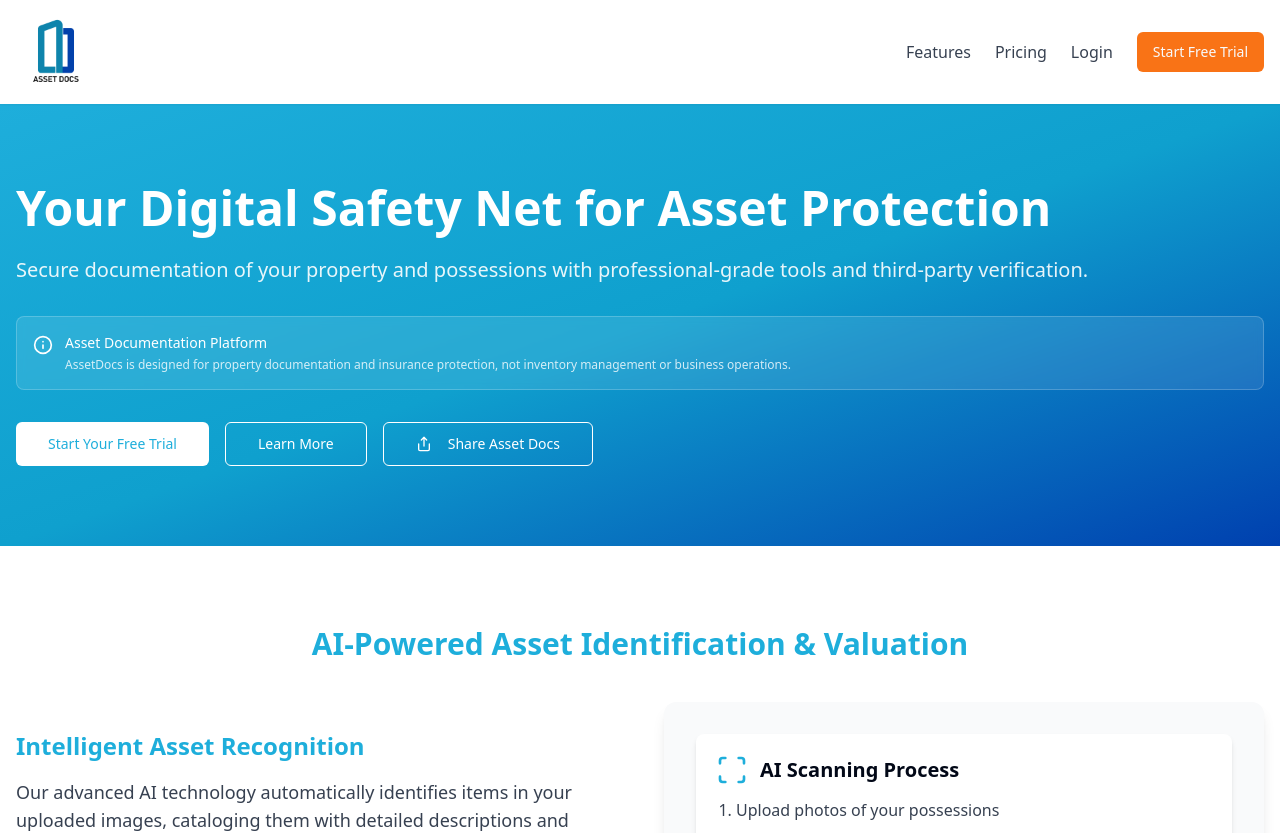
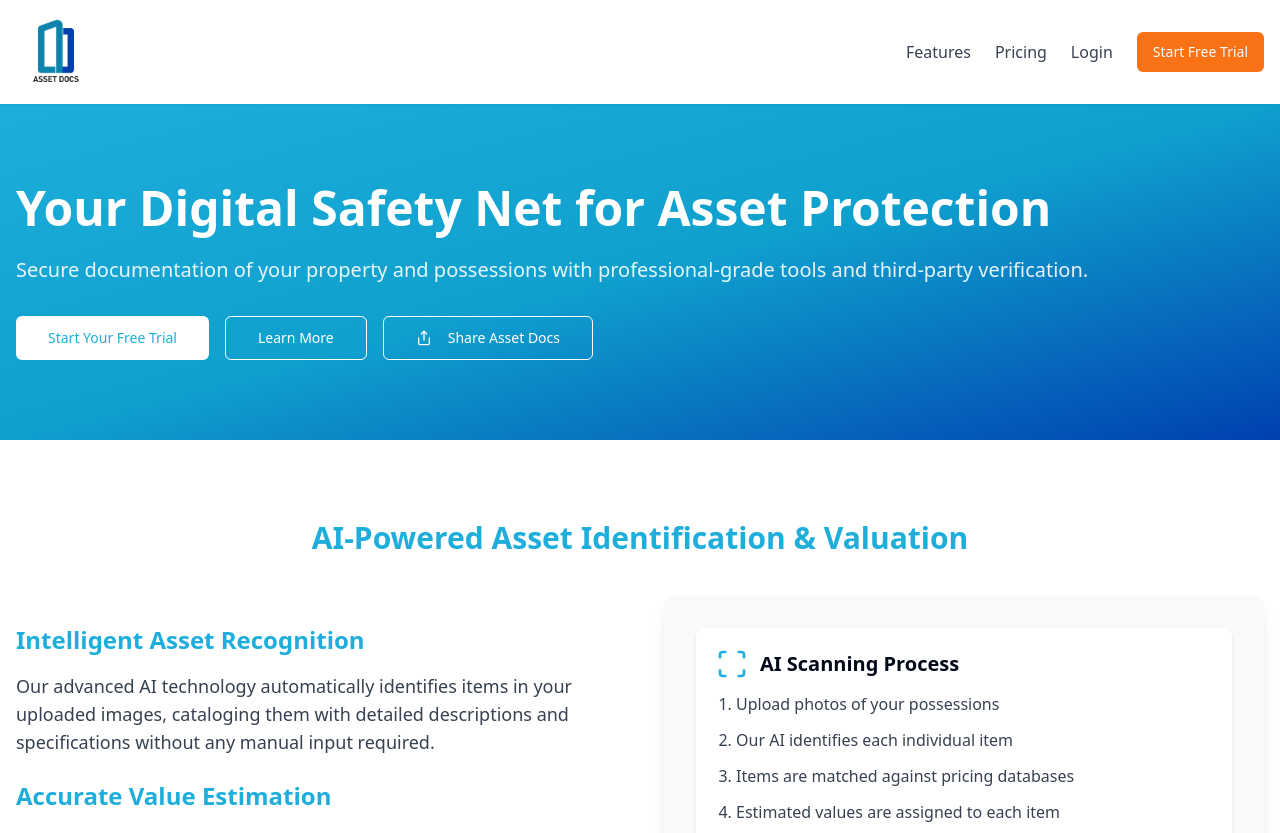
Before and after one commit to AssetDocs/asset-docs, a React (Vite) app: page / in a window 1280 px wide. Shown: the top 833 px of the page. Built offline with nearby package versions, Linux system fonts and the light colour scheme.

Commit message:
Move disclaimer to bottom of page
Relocate the "inventory management" disclaimer from the HeroSection to a position above the footer in Index.tsx.

```diff
--- /dev/null
+++ b/src/components/DisclaimerSection.tsx
@@ -0,0 +1,27 @@
+
+import React from 'react';
+import { Info } from 'lucide-react';
+
+const DisclaimerSection: React.FC = () => {
+  return (
+    <section className="py-12 bg-gray-50">
+      <div className="container mx-auto px-4">
+        <div className="max-w-4xl mx-auto">
+          <div className="p-6 bg-white rounded-lg border border-gray-200 shadow-sm">
+            <div className="flex items-start space-x-3">
+              <Info className="h-5 w-5 text-brand-blue mt-1 flex-shrink-0" />
+              <div>
+                <p className="text-sm font-medium text-brand-blue mb-1">Asset Documentation Platform</p>
+                <p className="text-sm text-gray-600">
+                  AssetDocs is designed for property documentation and insurance protection, not inventory management or business operations.
+                </p>
+              </div>
+            </div>
+          </div>
+        </div>
+      </div>
+    </section>
+  );
+};
+
+export default DisclaimerSection;
--- a/src/components/HeroSection.tsx
+++ b/src/components/HeroSection.tsx
@@ -3,7 +3,6 @@ import React from 'react';
 import { Button } from '@/components/ui/button';
 import ShareButton from '@/components/ShareButton';
 import { Link } from 'react-router-dom';
-import { Info } from 'lucide-react';
 
 const HeroSection: React.FC = () => {
   return (
@@ -17,19 +16,6 @@ const HeroSection: React.FC = () => {
             <p className="text-xl mb-8 animate-slide-up opacity-90">
               Secure documentation of your property and possessions with professional-grade tools and third-party verification.
             </p>
-
-            {/* Platform Clarification */}
-            <div className="mb-8 p-4 bg-white/10 backdrop-blur-sm rounded-lg border border-white/20 animate-slide-up">
-              <div className="flex items-start space-x-3">
-                <Info className="h-5 w-5 text-white mt-0.5 flex-shrink-0" />
-                <div>
-                  <p className="text-sm font-medium text-white mb-1">Asset Documentation Platform</p>
-                  <p className="text-xs text-white/80">
-                    AssetDocs is designed for property documentation and insurance protection, not inventory management or business operations.
-                  </p>
-                </div>
-              </div>
-            </div>
 
             <div className="flex flex-col sm:flex-row space-y-4 sm:space-y-0 sm:space-x-4 animate-slide-up">
               <Button asChild size="lg" className="bg-white text-brand-blue hover:bg-gray-100">
--- a/src/pages/Index.tsx
+++ b/src/pages/Index.tsx
@@ -7,6 +7,7 @@ import AIValuationSection from '@/components/AIValuationSection';
 import FeaturesSection from '@/components/FeaturesSection';
 import HowItWorksSection from '@/components/HowItWorksSection';
 import CTASection from '@/components/CTASection';
+import DisclaimerSection from '@/components/DisclaimerSection';
 
 const Index: React.FC = () => {
   return (
@@ -17,6 +18,7 @@ const Index: React.FC = () => {
       <FeaturesSection />
       <HowItWorksSection />
       <CTASection />
+      <DisclaimerSection />
       <Footer />
     </div>
   );
```
